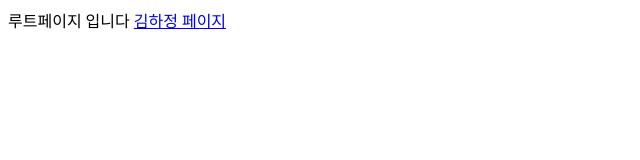
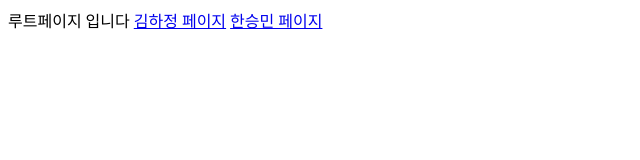
Before and after one commit to HaejunLEE125/aaa, a plain HTML site: page index.html in a window 1280 px wide. Shown: the whole page, without its empty margins (0-640 px from the left). Drawn offline with Linux system fonts and the light colour scheme.

Commit message:
한승민 1차작업

```diff
--- a/index.html
+++ b/index.html
@@ -5,5 +5,6 @@
     <body>
         루트페이지 입니다
         <a href="selker0/intro.html">김하정 페이지</a>
+        <a href="FDD-RPK/intro2.html">한승민 페이지</a>
     </body>
 </html>
```
